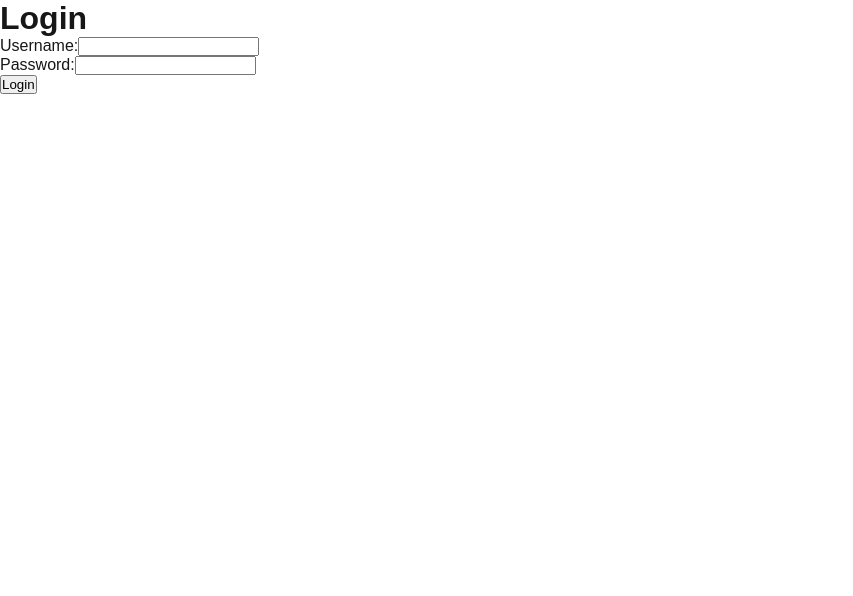
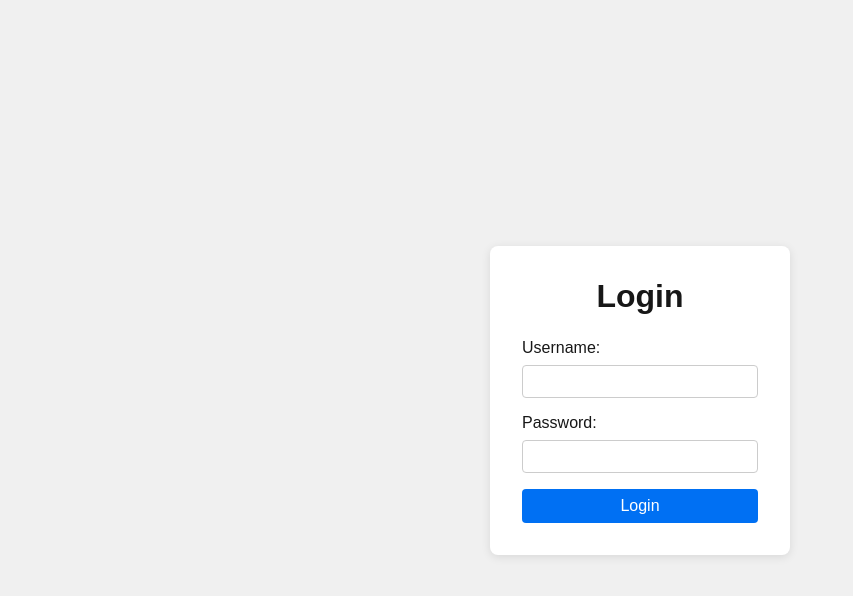
Before and after one commit to krushna06/Links-Manager, a Next.js app: page / in a window 1280 px wide. Shown: the top 596 px of the page, without its empty margins (0-853 px from the left). Built offline with nearby package versions, Linux system fonts and the light colour scheme.

Commit message:
fix: import css module to the form

```diff
--- a/pages/index.js
+++ b/pages/index.js
@@ -1,5 +1,6 @@
 import { useState } from 'react';
 import { useRouter } from 'next/router';
+import styles from '../styles/Login.module.css';
 
 const LoginPage = () => {
   const router = useRouter();
@@ -20,10 +21,10 @@ const LoginPage = () => {
   };
 
   return (
-    <div>
-      <h1>Login</h1>
-      {error && <p style={{ color: 'red' }}>{error}</p>}
-      <form onSubmit={handleSubmit}>
+    <div className={styles.container}>
+      <form className={styles.loginForm} onSubmit={handleSubmit}>
+        <h1>Login</h1>
+        {error && <p className={styles.error}>{error}</p>}
         <div>
           <label>Username:</label>
           <input
```
